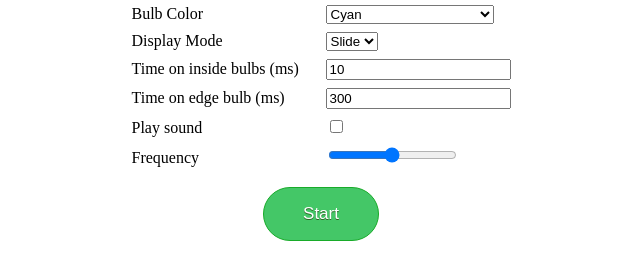
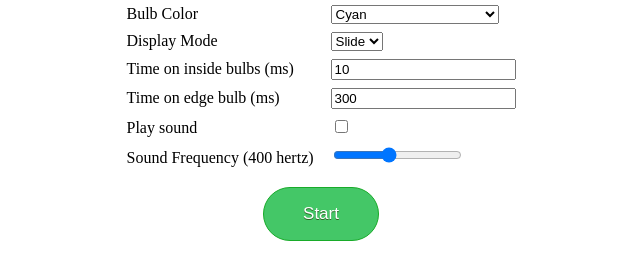
Before and after one commit to boegemann/EmdrRemote, a website: page public/index.html in a window 1280 px wide. Shown: the part 105-384 px from the top of the page, without its empty margins (319-959 px from the left). Drawn offline with Linux system fonts and the light colour scheme.

```diff
--- a/public/css/core.css
+++ b/public/css/core.css
@@ -36,7 +36,7 @@
 }
 
 .settings_form label {
-    width:190px;
+    width:200px;
     display: inline-block;
 }
 
--- a/public/index.html
+++ b/public/index.html
@@ -44,8 +44,8 @@
             <input id="soundOn" type="checkbox" value="on">
         </div>
         <div class="row">
-            <label for="frequency">Frequency</label>
-            <input id="frequency" type="range" min="100" max="800">
+            <label for="frequency">Sound Frequency (<span id="frequencyValue">400</span> hertz)</label>
+            <input id="frequency" type="range" min="100" max="800" value="400" onchange="frequencyChange()">
         </div>
 
 
--- a/public/js/emdr_controller.js
+++ b/public/js/emdr_controller.js
@@ -28,13 +28,10 @@
     }
     setBulbState(state.curPos, true);
     if (state.curPos == settings.bulbCount - 1 || state.curPos == 0) {
-
-        state.direction = -state.direction;
-
         if (settings.soundOn) {
             playSound(state.direction, settings.duration)
         }
-
+        state.direction = -state.direction;
         await sleep(settings.edge_pause);
     }
 }
@@ -106,6 +103,10 @@
     panner.pan.value = dir;
 }
 
+function frequencyChange(){
+    document.getElementById("frequencyValue").innerText =  parseInt(document.forms["settings"]["frequency"].value);
+}
+
 
 async function start() {
 
```
